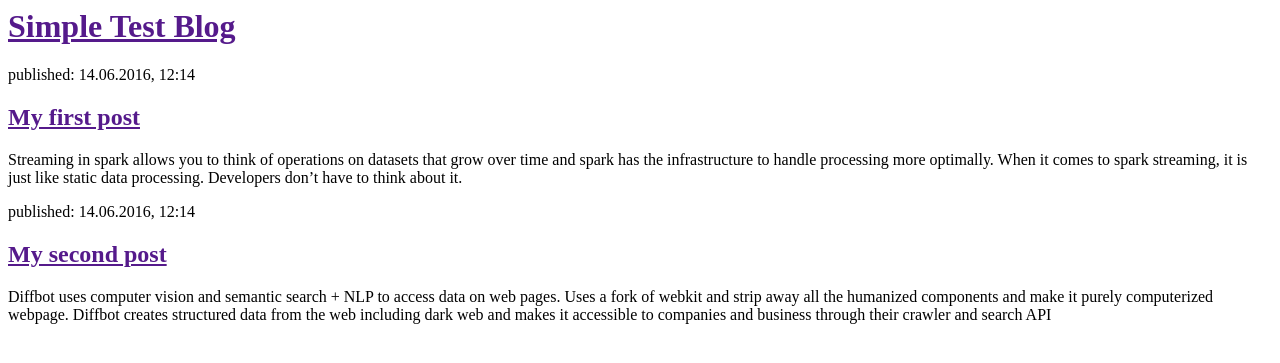
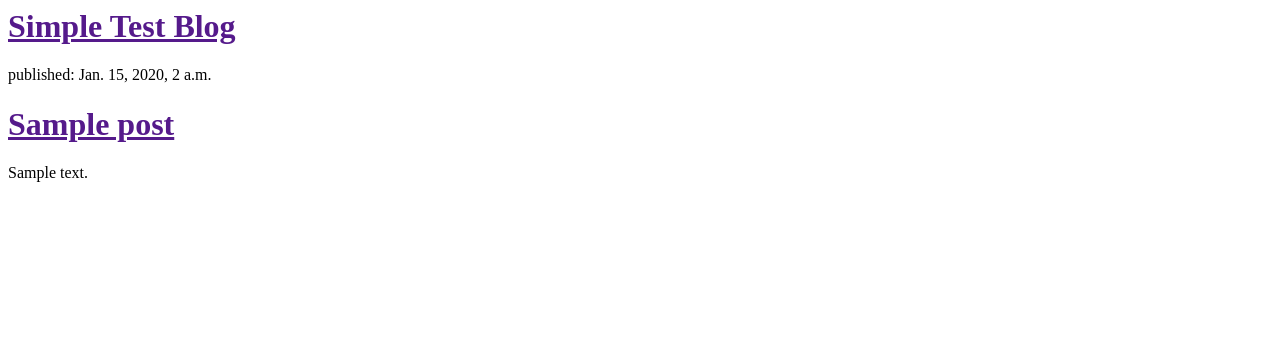
Before and after one commit to xuberance137/simpleblog, a Django app: template blog/templates/blog/post_list.html in a window 1280 px wide. Shown: the top 363 px of the page. Run offline with Django 3.2, Linux system fonts and the light colour scheme; the template is opened without the code that fills it: values that come from a table or form of the project are taken from there, others are empty; tables that the repository leaves empty hold one stand-in row (values such as "Sample post").

Commit message:
Modified templates to display posts from database

```diff
--- a/blog/templates/blog/post_list.html
+++ b/blog/templates/blog/post_list.html
@@ -6,17 +6,12 @@
         <div>
             <h1><a href="">Simple Test Blog</a></h1>
         </div>
-
-        <div>
-            <p>published: 14.06.2016, 12:14</p>
-            <h2><a href="">My first post</a></h2>
-            <p>Streaming in spark allows you to think of operations on datasets that grow over time and spark has the infrastructure to handle processing more optimally. When it comes to spark streaming, it is just like static data processing. Developers don’t have to think about it. </p>
-        </div>
-
-        <div>
-            <p>published: 14.06.2016, 12:14</p>
-            <h2><a href="">My second post</a></h2>
-            <p>Diffbot uses computer vision and semantic search + NLP to access data on web pages. Uses a fork of webkit and strip away all the humanized components and make it purely computerized webpage. Diffbot creates structured data from the web including dark web and makes it accessible to companies and business through their crawler and search API  </p>
-        </div>
+{% for post in posts %}
+    <div>
+        <p>published: {{ post.published_date }}</p>
+        <h1><a href="">{{ post.title }}</a></h1>
+        <p>{{ post.text|linebreaksbr }}</p>
+    </div>
+{% endfor %}
     </body>
 </html>
--- a/blog/views.py
+++ b/blog/views.py
@@ -1,5 +1,7 @@
 from django.shortcuts import render
+from .models import Post
+from django.utils import timezone
 
-# Create your views here.
 def post_list(request):
-    return render(request, 'blog/post_list.html', {})
+    posts = Post.objects.filter(published_date__lte=timezone.now()).order_by('published_date')
+    return render(request, 'blog/post_list.html', {'posts': posts})
```
